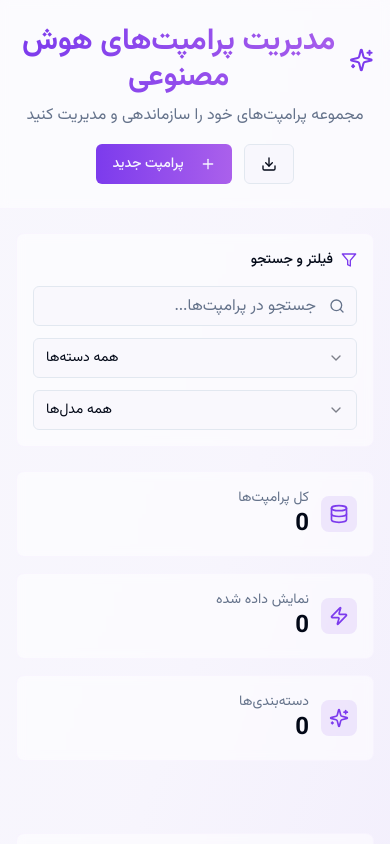
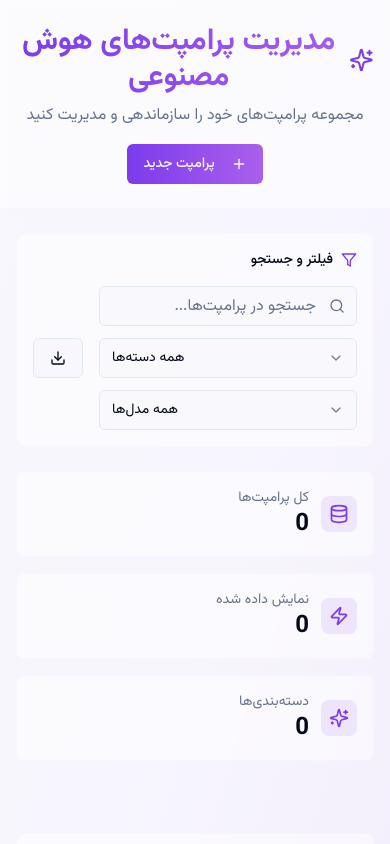
Before and after one commit to mohammadrasoulasghari/prompt-chi, a React (Vite) app: page / in a window 390 px wide. Shown: the top 844 px of the page. Built offline with nearby package versions, Linux system fonts and the light colour scheme.

Commit message:
Move export button to filters
Move the export button to the filter and search box. The export functionality will output all prompts if no filters are applied, or only filtered prompts if filters are active.

```diff
--- a/src/components/ExportButton.tsx
+++ /dev/null
@@ -1,62 +0,0 @@
-import { Button } from "@/components/ui/button";
-import { Download } from "lucide-react";
-import { Prompt } from "@/types/prompt";
-import { useToast } from "@/hooks/use-toast";
-
-interface ExportButtonProps {
-  prompts: Prompt[];
-  filteredPrompts: Prompt[];
-  hasActiveFilters: boolean;
-}
-
-export default function ExportButton({ prompts, filteredPrompts, hasActiveFilters }: ExportButtonProps) {
-  const { toast } = useToast();
-
-  const exportToJSON = () => {
-    const dataToExport = hasActiveFilters ? filteredPrompts : prompts;
-
-    const exportData = {
-      exportDate: new Date().toISOString(),
-      totalCount: dataToExport.length,
-      prompts: dataToExport.map(prompt => ({
-        id: prompt.id,
-        title: prompt.title,
-        content: prompt.content,
-        category: prompt.category,
-        modelType: prompt.modelType,
-        tags: prompt.tags,
-        createdAt: prompt.createdAt,
-        updatedAt: prompt.updatedAt,
-        versionsCount: prompt.versions?.length || 0
-      }))
-    };
-
-    const jsonString = JSON.stringify(exportData, null, 2);
-    const blob = new Blob([jsonString], { type: 'application/json' });
-    const url = URL.createObjectURL(blob);
-
-    const link = document.createElement('a');
-    link.href = url;
-    link.download = `prompts-export-${new Date().toISOString().split('T')[0]}.json`;
-    document.body.appendChild(link);
-    link.click();
-    document.body.removeChild(link);
-    URL.revokeObjectURL(url);
-
-    toast({
-      title: "خروجی گرفته شد!",
-      description: `${dataToExport.length} پرامپت به صورت JSON ذخیره شد.`,
-    });
-  };
-
-  return (
-    <Button
-      variant="outline"
-      onClick={exportToJSON}
-      className="hover:bg-primary/10 hover:border-primary/30"
-      title={hasActiveFilters ? "خروجی پرامپت‌های فیلتر شده" : "خروجی تمام پرامپت‌ها"}
-    >
-      <Download className="w-4 h-4" />
-    </Button>
-  );
-}
--- a/src/components/PromptFilters.tsx
+++ b/src/components/PromptFilters.tsx
@@ -1,15 +1,19 @@
 import { Input } from "@/components/ui/input";
 import { Select, SelectContent, SelectItem, SelectTrigger, SelectValue } from "@/components/ui/select";
 import { Button } from "@/components/ui/button";
-import { Search, Filter, X } from "lucide-react";
-import { CATEGORIES, MODEL_TYPES, PromptFilters } from "@/types/prompt";
+import { Search, Filter, X, Download } from "lucide-react";
+import { CATEGORIES, MODEL_TYPES, PromptFilters, Prompt } from "@/types/prompt";
+import { useToast } from "@/hooks/use-toast";
 
 interface PromptFiltersProps {
   filters: PromptFilters;
   onFiltersChange: (filters: PromptFilters) => void;
+  prompts: Prompt[];
+  filteredPrompts: Prompt[];
 }
 
-export default function PromptFiltersComponent({ filters, onFiltersChange }: PromptFiltersProps) {
+export default function PromptFiltersComponent({ filters, onFiltersChange, prompts, filteredPrompts }: PromptFiltersProps) {
+  const { toast } = useToast();
   const handleSearchChange = (value: string) => {
     onFiltersChange({ ...filters, searchQuery: value });
   };
@@ -32,6 +36,53 @@ export default function PromptFiltersComponent({ filters, onFiltersChange }: Pro
     onFiltersChange({});
   };
 
+  const exportToJSON = () => {
+    const dataToExport = hasActiveFilters ? filteredPrompts : prompts;
+
+    const exportData = {
+      exportDate: new Date().toISOString(),
+      exportedBy: "سیستم مدیریت پرامپت‌های هوش مصنوعی",
+      filterApplied: hasActiveFilters,
+      totalCount: dataToExport.length,
+      filters: hasActiveFilters ? {
+        searchQuery: filters.searchQuery || null,
+        category: filters.category || null,
+        modelType: filters.modelType || null
+      } : null,
+      prompts: dataToExport.map(prompt => ({
+        id: prompt.id,
+        title: prompt.title,
+        content: prompt.content,
+        category: prompt.category,
+        modelType: prompt.modelType,
+        tags: prompt.tags,
+        createdAt: prompt.createdAt,
+        updatedAt: prompt.updatedAt,
+        hasVersionHistory: !!(prompt.versions && prompt.versions.length > 0),
+        versionsCount: prompt.versions?.length || 0
+      }))
+    };
+
+    const jsonString = JSON.stringify(exportData, null, 2);
+    const blob = new Blob([jsonString], { type: 'application/json; charset=utf-8' });
+    const url = URL.createObjectURL(blob);
+
+    const link = document.createElement('a');
+    link.href = url;
+    const dateStr = new Date().toISOString().split('T')[0];
+    const filterStr = hasActiveFilters ? '-filtered' : '-all';
+    link.download = `prompts-export${filterStr}-${dateStr}.json`;
+    document.body.appendChild(link);
+    link.click();
+    document.body.removeChild(link);
+    URL.revokeObjectURL(url);
+
+    toast({
+      title: "خروجی گرفته شد!",
+      description: `${dataToExport.length} پرامپت ${hasActiveFilters ? 'فیلتر شده' : ''} به صورت JSON ذخیره شد.`,
+    });
+  };
+
   const hasActiveFilters = filters.category || filters.modelType || filters.searchQuery;
 
   return (
@@ -41,7 +92,8 @@ export default function PromptFiltersComponent({ filters, onFiltersChange }: Pro
         فیلتر و جستجو
       </div>
 
-      <div className="grid grid-cols-1 md:grid-cols-4 gap-3">
+      <div className="flex items-center justify-between">
+        <div className="grid grid-cols-1 md:grid-cols-4 gap-3 flex-1">
           <div className="relative">
             <Search className="absolute right-3 top-1/2 transform -translate-y-1/2 text-muted-foreground w-4 h-4" />
             <Input
@@ -97,6 +149,18 @@ export default function PromptFiltersComponent({ filters, onFiltersChange }: Pro
             </Button>
           )}
         </div>
+
+        <div className="flex gap-2 mr-4">
+          <Button
+            variant="outline"
+            onClick={exportToJSON}
+            className="hover:bg-primary/10 hover:border-primary/30"
+            title={hasActiveFilters ? "خروجی پرامپت‌های فیلتر شده" : "خروجی تمام پرامپت‌ها"}
+          >
+            <Download className="w-4 h-4" />
+          </Button>
+        </div>
+      </div>
     </div>
   );
 }
--- a/src/pages/Index.tsx
+++ b/src/pages/Index.tsx
@@ -7,7 +7,6 @@ import { useLocalStorage } from "@/hooks/useLocalStorage";
 import PromptCard from "@/components/PromptCard";
 import PromptForm from "@/components/PromptForm";
 import PromptFiltersComponent from "@/components/PromptFilters";
-import ExportButton from "@/components/ExportButton";
 import { useToast } from "@/hooks/use-toast";
 
 export default function Index() {
@@ -153,13 +152,6 @@ export default function Index() {
               </p>
             </div>
 
-            <div className="flex items-center gap-3">
-              <ExportButton
-                prompts={prompts}
-                filteredPrompts={filteredPrompts}
-                hasActiveFilters={!!(filters.searchQuery || filters.category || filters.modelType)}
-              />
-
             <Dialog open={isFormOpen} onOpenChange={setIsFormOpen}>
               <DialogTrigger asChild>
                 <Button
@@ -181,11 +173,15 @@ export default function Index() {
           </div>
         </div>
       </div>
-      </div>
 
       <div className="container mx-auto px-4 py-6 space-y-6">
         {/* Filters */}
-        <PromptFiltersComponent filters={filters} onFiltersChange={setFilters} />
+        <PromptFiltersComponent
+          filters={filters}
+          onFiltersChange={setFilters}
+          prompts={prompts}
+          filteredPrompts={filteredPrompts}
+        />
 
         {/* Stats */}
         <div className="grid grid-cols-1 md:grid-cols-3 gap-4">
```
Lines whose indentation alone changed are shown as unchanged.
